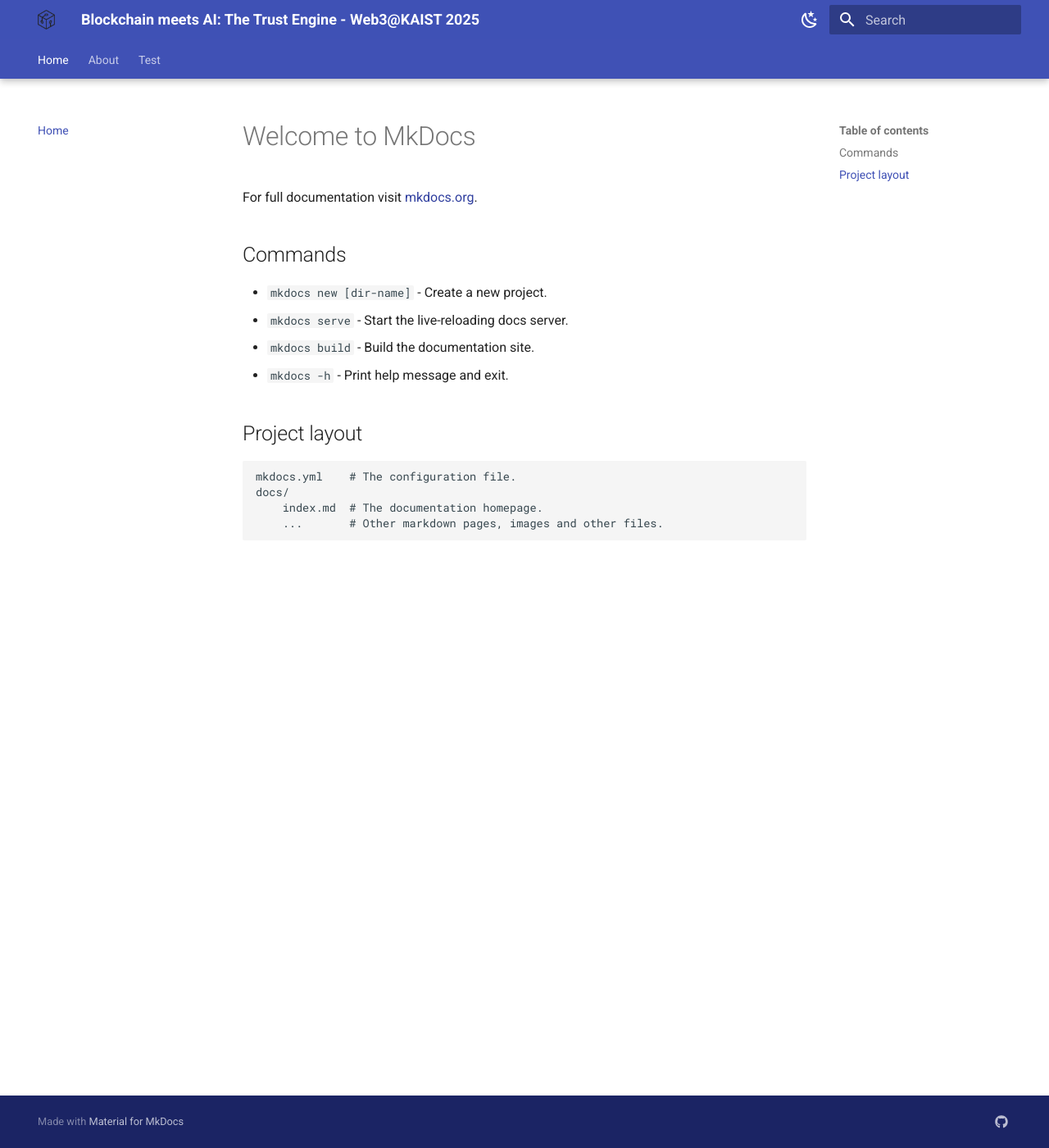
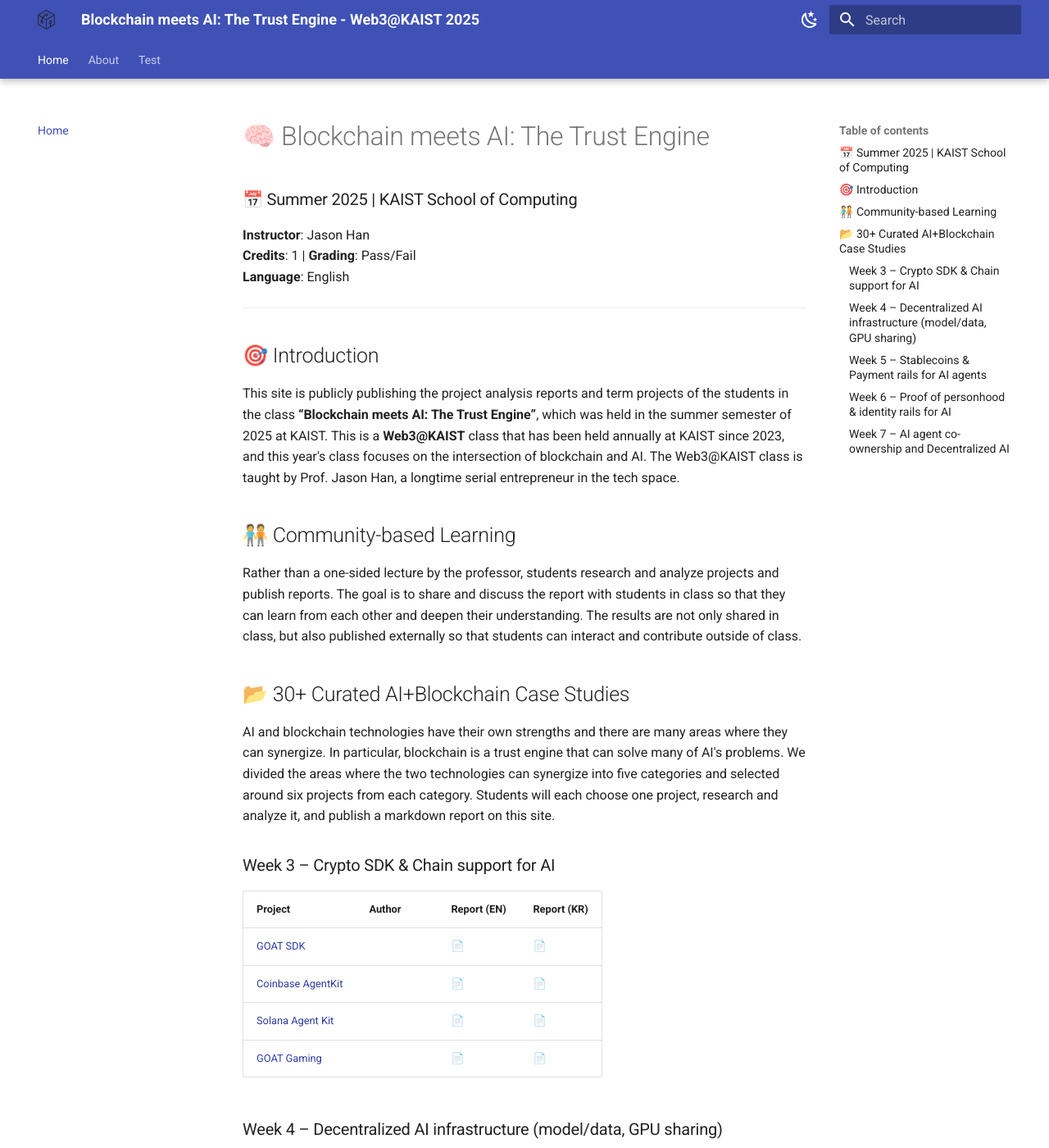
Before and after one commit to web3classdao/kaist2025, an MkDocs documentation site: the page built from docs/index.md, in a window 1280 px wide and 1400 px high. Shown: the whole window at 82% size. Built offline with MkDocs 1.6.1 and Material for MkDocs 9.7.7, drawn with Linux system fonts in a browser that asks for light colours; some of the changed text lies outside the part shown.

Commit message:
last changed at Jun 30, 2025 7:55 PM, pushed by web3classdao

```diff
--- a/docs/index.md
+++ b/docs/index.md
@@ -1,17 +1,78 @@
-# Welcome to MkDocs
+# 🧠 Blockchain meets AI: The Trust Engine
+### 📅 Summer 2025 | KAIST School of Computing
+**Instructor**: Jason Han
+**Credits**: 1 | **Grading**: Pass/Fail
+**Language**: English
 
-For full documentation visit [mkdocs.org](https://www.mkdocs.org).
+---
 
-## Commands
+## 🎯 Introduction
 
-* `mkdocs new [dir-name]` - Create a new project.
-* `mkdocs serve` - Start the live-reloading docs server.
-* `mkdocs build` - Build the documentation site.
-* `mkdocs -h` - Print help message and exit.
+This site is publicly publishing the project analysis reports and term projects of the students in the class **“Blockchain meets AI: The Trust Engine”**, which was held in the summer semester of 2025 at KAIST. This is a **Web3@KAIST** class that has been held annually at KAIST since 2023, and this year's class focuses on the intersection of blockchain and AI. The Web3@KAIST class is taught by Prof. Jason Han, a longtime serial entrepreneur in the tech space.
 
-## Project layout
+## 🧑‍🤝‍🧑 Community-based Learning
 
-    mkdocs.yml    # The configuration file.
-    docs/
-        index.md  # The documentation homepage.
-        ...       # Other markdown pages, images and other files.
+Rather than a one-sided lecture by the professor, students research and analyze projects and publish reports. The goal is to share and discuss the report with students in class so that they can learn from each other and deepen their understanding. The results are not only shared in class, but also published externally so that students can interact and contribute outside of class.
+
+## 📂 30+ Curated AI+Blockchain Case Studies
+
+AI and blockchain technologies have their own strengths and there are many areas where they can synergize. In particular, blockchain is a trust engine that can solve many of AI's problems. We divided the areas where the two technologies can synergize into five categories and selected around six projects from each category. Students will each choose one project, research and analyze it, and publish a markdown report on this site.
+
+### Week 3 – Crypto SDK & Chain support for AI
+
+| Project | Author | Report (EN) | Report (KR) |
+|--------|--------|-------------|-------------|
+| [GOAT SDK](https://github.com/goat-sdk/goat) |  | [📄](#) | [📄](#) |
+| [Coinbase AgentKit](https://www.coinbase.com/developer-platform/products/agentkit) |  | [📄](#) | [📄](#) |
+| [Solana Agent Kit](https://github.com/sendaifun/solana-agent-kit) |  | [📄](#) | [📄](#) |
+| [GOAT Gaming](https://goatgaming.com/) |  | [📄](#) | [📄](#) |
+
+
+### Week 4 – Decentralized AI infrastructure (model/data, GPU sharing)
+
+| Project | Author | Report (EN) | Report (KR) |
+|--------|--------|-------------|-------------|
+| [Sahara AI](https://saharaai.com/) |  | [📄](#) | [📄](#) |
+| [Grass ($GRASS)](https://4pillars.io/ko/articles/ais-biggest-grassroots-moment) |  | [📄](#) | [📄](#) |
+| [Bittensor ($TAO)](https://docs.bittensor.com/) |  | [📄](#) | [📄](#) |
+| [NATIX ($NATIX)](https://www.natix.network/) |  | [📄](#) | [📄](#) |
+| [Render Network ($RENDER)](https://renderfoundation.com/whitepaper) |  | [📄](#) | [📄](#) |
+| [Yupp](https://yupp.ai/) |  | [📄](#) | [📄](#) |
+| [AIOZ ($AIOZ)](https://aioz.network/) |  | [📄](#) | [📄](#) |
+
+
+### Week 5 – Stablecoins & Payment rails for AI agents
+
+| Project | Author | Report (EN) | Report (KR) |
+|--------|--------|-------------|-------------|
+| [Halliday](https://halliday.xyz/) |  | [📄](#) | [📄](#) |
+| [Nevermined](https://docs.nevermined.app/) |  | [📄](#) | [📄](#) |
+| [Agent Commerce Kit (ACK) by Catena](https://www.agentcommercekit.com/overview/introduction) |  | [📄](#) | [📄](#) |
+| [Skyfire](https://skyfire.xyz/) |  | [📄](#) | [📄](#) |
+| [0xSplits](https://splits.org/) |  | [📄](#) | [📄](#) |
+| [Coinbase x402](https://www.x402.org/) |  | [📄](#) | [📄](#) |
+
+
+### Week 6 – Proof of personhood & identity rails for AI
+
+| Project | Author | Report (EN) | Report (KR) |
+|--------|--------|-------------|-------------|
+| [World ID](https://world.org/world-id) |  | [📄](#) | [📄](#) |
+| [Solana Attestation Service](https://attest.solana.com/) |  | [📄](#) | [📄](#) |
+| [Human Passport](https://passport.human.tech/) |  | [📄](#) | [📄](#) |
+| [Humanity Protocol](https://www.humanity.org/) |  | [📄](#) | [📄](#) |
+| [BrightID](https://www.brightid.org/) |  | [📄](#) | [📄](#) |
+| [Civic](https://www.civic.com/) |  | [📄](#) | [📄](#) |
+
+
+### Week 7 – AI agent co-ownership and Decentralized AI
+
+| Project | Author | Report (EN) | Report (KR) |
+|--------|--------|-------------|-------------|
+| [Virtuals Protocol ($VIRTUAL)](https://virtuals.io/) |  | [📄](#) | [📄](#) |
+| [ElizaOS](https://www.elizaos.ai/) |  | [📄](#) | [📄](#) |
+| [Kaito](https://kaito.ai/) |  | [📄](#) | [📄](#) |
+| [OLAS](https://olas.network/) |  | [📄](#) | [📄](#) |
+| [Artificial Superintelligence (ASI) Alliance](https://superintelligence.io/) |  | [📄](#) | [📄](#) |
+| [Phala Network AI](https://phala.network/ai) |  | [📄](#) | [📄](#) |
+| [NANDA: The Internet of AI Agents](https://nanda.media.mit.edu/) |  | [📄](#) | [📄](#) |
```
